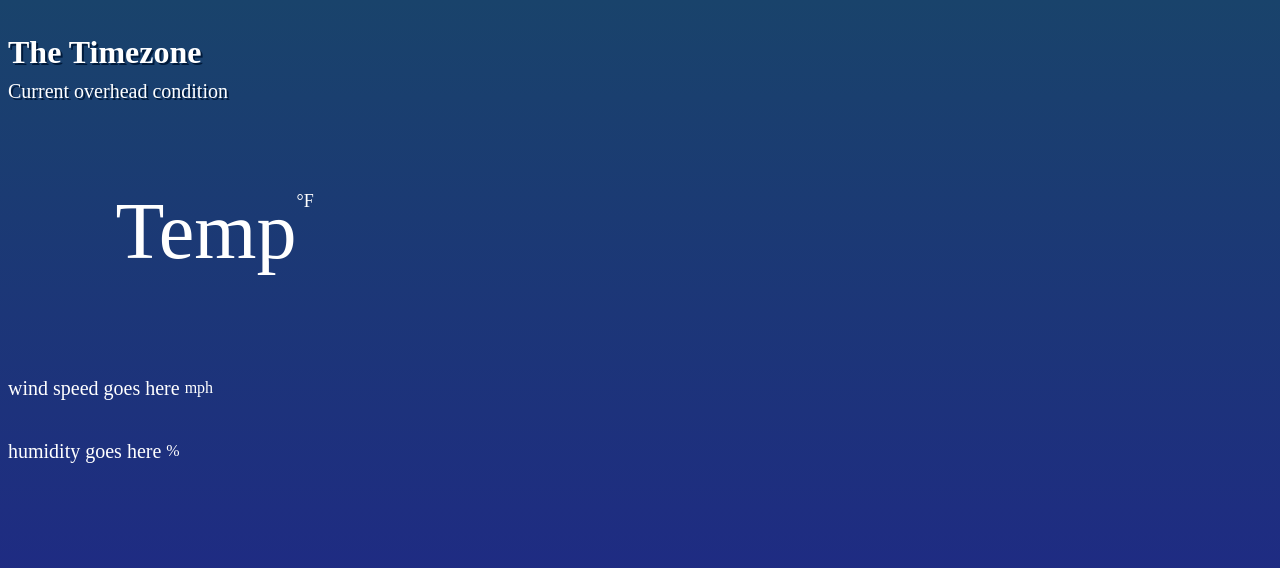
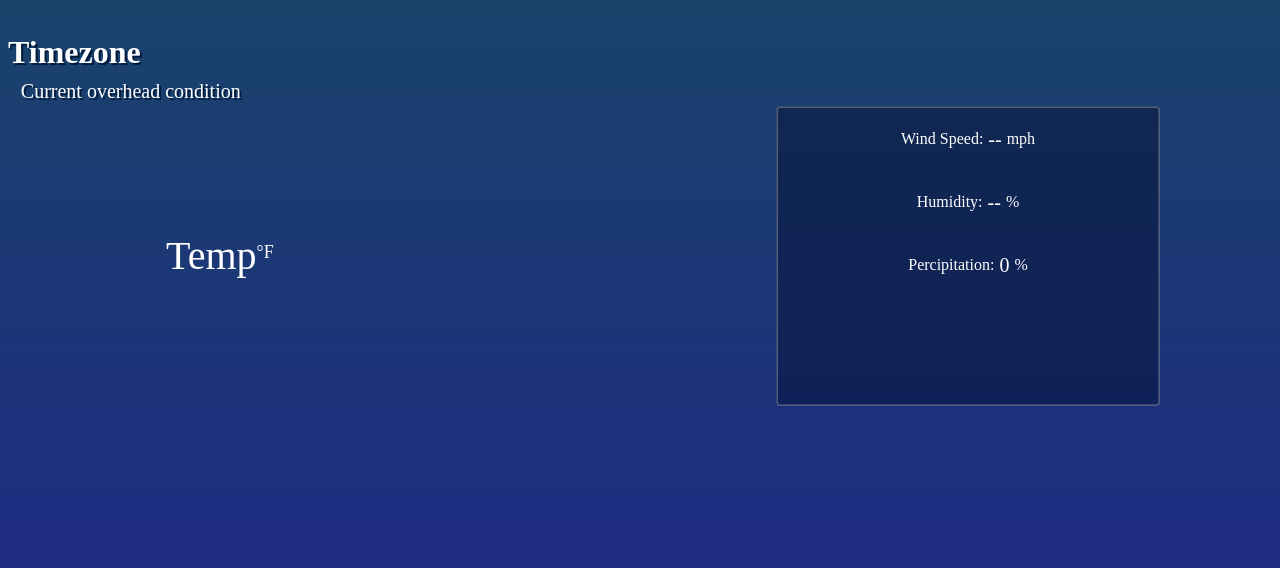
Before and after one commit to mayashley/localWeatherApp, a plain HTML site: page index.html in a window 1280 px wide. Drawn offline with Linux system fonts and the light colour scheme.

Commit message:
10-4-19
worked on some css and js still need to add  in a few things that i noted in bottom of css section.

```diff
--- a/code.js
+++ b/code.js
@@ -1,8 +1,6 @@
-
 window.addEventListener("load", () => {
   let longitude;
   let latitude;
-
 
   const temperatureDescription = document.querySelector("tempDescription");
 
@@ -14,8 +12,10 @@ window.addEventListener("load", () => {
 
   const theWind = document.querySelector("wind");
 
-  let temperatureCel = document.querySelector('.temperatureC');
-  const temperatureSpan = document.querySelector('.temperatureC span');
+  const thePercipation = document.querySelector("percip");
+
+  let temperatureCel = document.querySelector(".temperatureC");
+  const temperatureSpan = document.querySelector(".temperatureC span");
 
   if (navigator.geolocation) {
     navigator.geolocation.getCurrentPosition(position => {
@@ -28,55 +28,51 @@ window.addEventListener("load", () => {
 
       fetch(api)
         .then(response => {
+          console.log(response);
           return response.json();
         })
         .then(data => {
           console.log(data);
           const {
             temperature,
+            precipProbability,
             summary,
             windSpeed,
             humidity,
             icon
           } = data.currently;
 
-
-
-
-
-
           // set the DOM elements from the API
-
 
           tempDegree.textContent = temperature;
           tempDescription.textContent = summary;
           humid.textContent = humidity;
           wind.textContent = windSpeed;
           timeZone.textContent = data.timezone;
+          precipProbability.textContent = data.precipProbability;
 
-          let fahrenheit = (temperature);
+
+
+          let fahrenheit = temperature;
 
           let celsius = (temperature - 32) * (5 / 9);
-          tempDegree.textContent =Math.floor(fahrenheit);
+          tempDegree.textContent = Math.floor(fahrenheit);
 
           setIcons(icon, document.querySelector(".icons"));
 
           // celsius temp change
-          temperatureCel.addEventListener('click', () =>{
-            console.log('tempSpan', temperatureSpan.textContent);
-          if(temperatureSpan.textContent === "°F"){
+          temperatureCel.addEventListener("click", () => {
+            console.log("tempSpan", temperatureSpan.textContent);
+            if (temperatureSpan.textContent === "°F") {
               temperatureSpan.textContent = "°C";
 
-              tempDegree.textContent =Math.floor(celsius);
-
-
-          } else {
+              tempDegree.textContent = Math.floor(celsius);
+            } else {
               temperatureSpan.textContent = "°F";
               tempDegree.textContent = temperature;
-              tempDegree.textContent =Math.floor(fahrenheit);
-          }
-
-          })
+              tempDegree.textContent = Math.floor(fahrenheit);
+            }
+          });
         });
     });
   }
--- a/index.html
+++ b/index.html
@@ -9,47 +9,54 @@
   </head>
   <body>
     <div class="location" id="location">
-      <h1 class="timeZone" id="timeZone">The Timezone</h1>
+      <h1 class="timeZone" id="timeZone">Timezone</h1>
       <p class="tempDescription" id="tempDescription">
         Current overhead condition
       </p>
     </div>
 
-
-    <!-- <div class="temp-container">
-      <canvas class="icons" width="128" height="128"></canvas> -->
-
+    <div class="row-container">
       <div class="temperatureC " id="temperatureC">
         <div class="degreesSection" id="degreesSection">
           <canvas class="icons" width="128" height="128"></canvas>
+
           <p class="tempDegree" id="tempDegree">Temp</p>
           <span>°F</span>
         </div>
       </div>
-    </div>
 
-    <!-- </div> -->
       <!-- new add ons -->
-
+      <div class="allCondition">
         <div class="condition-container" id="condition-container">
           <div class="conditionSection">
-        <p class="wind" id="wind">wind speed goes here</p>
+            <span>Wind Speed:</span>
+            <p class="wind" id="wind">--</p>
             <span>mph</span>
           </div>
 
           <div class="condition-container" id="condition-container">
             <div class="conditionSection">
-          <p class="humid" id="humid">humidity goes here</p>
+              <span>Humidity:</span>
+              <p class="humid" id="humid">--</p>
               <span>%</span>
             </div>
+          </div>
 
+          <div class="condition-container" id="condition-container">
+            <div class="conditionSection">
+              <span>Percipitation:</span>
+              <p class="percip" id="percip">0</p>
+              <span>%</span>
+            </div>
+            <!-- <button class="button" type="button">7 Day Forecast</button> -->
+      </div>
+          </div>
+        </div>
 
         <!-- end of new add ons -->
       </div>
     </div>
 
-
-
     <script src="skycons.js"></script>
     <script src="code.js"></script>
   </body>
--- a/stylesSheet.css
+++ b/stylesSheet.css
@@ -19,7 +19,7 @@ body {
   text-shadow: 2px 2px #001a3b;
 }
 .location p{
-margin: -1% 0;
+margin: -1% 1%;
   font-size: 20px;
 }
 
@@ -28,41 +28,60 @@ margin: -1% 0;
   align-items: center;
   cursor: pointer;
   margin: 0;
-  width: 20%;
+  width: 100%;
 }
-
-.icons{
-  width: 40%;
-  display: flex;
-  margin: 5% 1%;
+.icons {
+  width: 80%;
+ margin: 10px 0 60px 30px;
 }
 
 .degreesSection span {
-  margin: 0 0 60px;
+  margin: 20% 0 60px;
   font-size: 18px;
 }
 .degreesSection p {
-  font-size: 80px;
+  font-size: 40px;
 }
 
+
+.row-container {
+  margin: 5% 0;
+  width: 100%;
+  display:flex;
+justify-content: space-between;
+}
+
+.allCondition {
+  background-color: rgba(0, 10, 41, 0.425);
+  border: groove 2px #f7f7f748;
+  border-radius: 4px;
+  width: 30%;
+  height: 300px;
+  margin: -4% 10%;
+}
+
+
+
 .conditionSection {
-  width: 50%;
-}
-.conditionSection {
-
   flex-direction: row;
   display: flex;
   align-items: center;
   cursor: pointer;
-
+  width: 100%;
+  justify-content: center;
 }
 
 .conditionSection span {
   margin: 5px;
-  /* font-size: 30px; */
-
+  /* font-size: 30px;
+   */
 }
 .conditionSection p {
   font-size: 20px;
 
 }
+
+/* add a 7 day forecast button that will create a pop up with the 7 day forecast on it
+add hourly forecast breakdown map
+add to bottom
+add current time under timezone/overhead condition */
```
Lines whose indentation alone changed are shown as unchanged.
